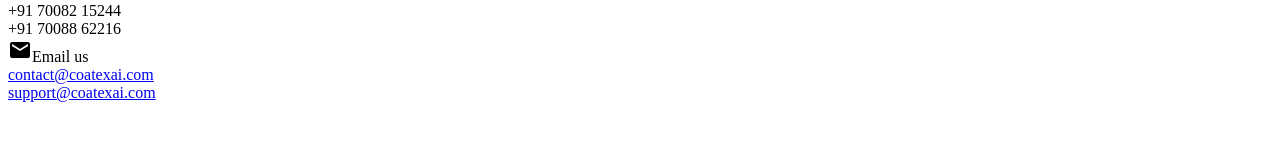
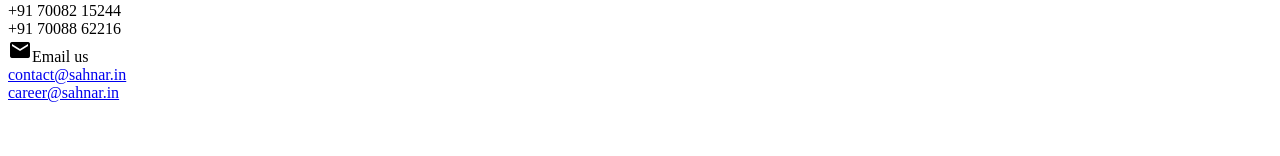
Before and after one commit to laxminarayan0987/protexaaaa, an Angular app: page /contact in a window 1280 px wide. Shown: the part 180-336 px from the top of the page. Built offline with nearby package versions, Linux system fonts and the light colour scheme.

Commit message:
contact updated

```diff
--- a/src/app/assets/pages/contact/contact.component.html
+++ b/src/app/assets/pages/contact/contact.component.html
@@ -37,8 +37,8 @@
         <mat-icon aria-hidden="false" aria-label="email icon" fontIcon="email"></mat-icon>
         <span class = "kpiCardHeading">Email us</span>
         <div class = "kpiCardBodyContact">
-          <a href="mailto:example@example.com">contact&#64;coatexai.com</a> <br>
-          <a href="mailto:example@example.com">support&#64;coatexai.com</a>
+          <a href="mailto:example@example.com">contact&#64;sahnar.in</a> <br>
+          <a href="mailto:example@example.com">career&#64;sahnar.in</a>
         </div>
       </div>
     </div>
```
